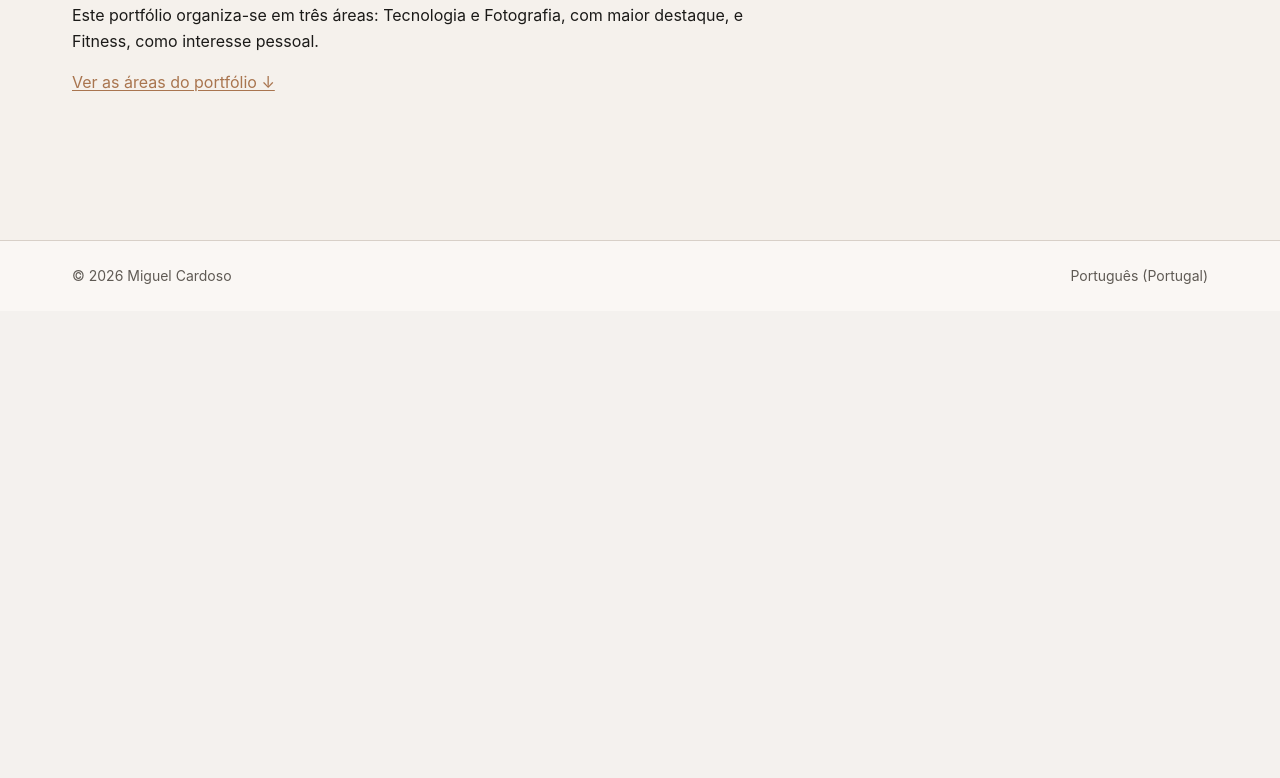
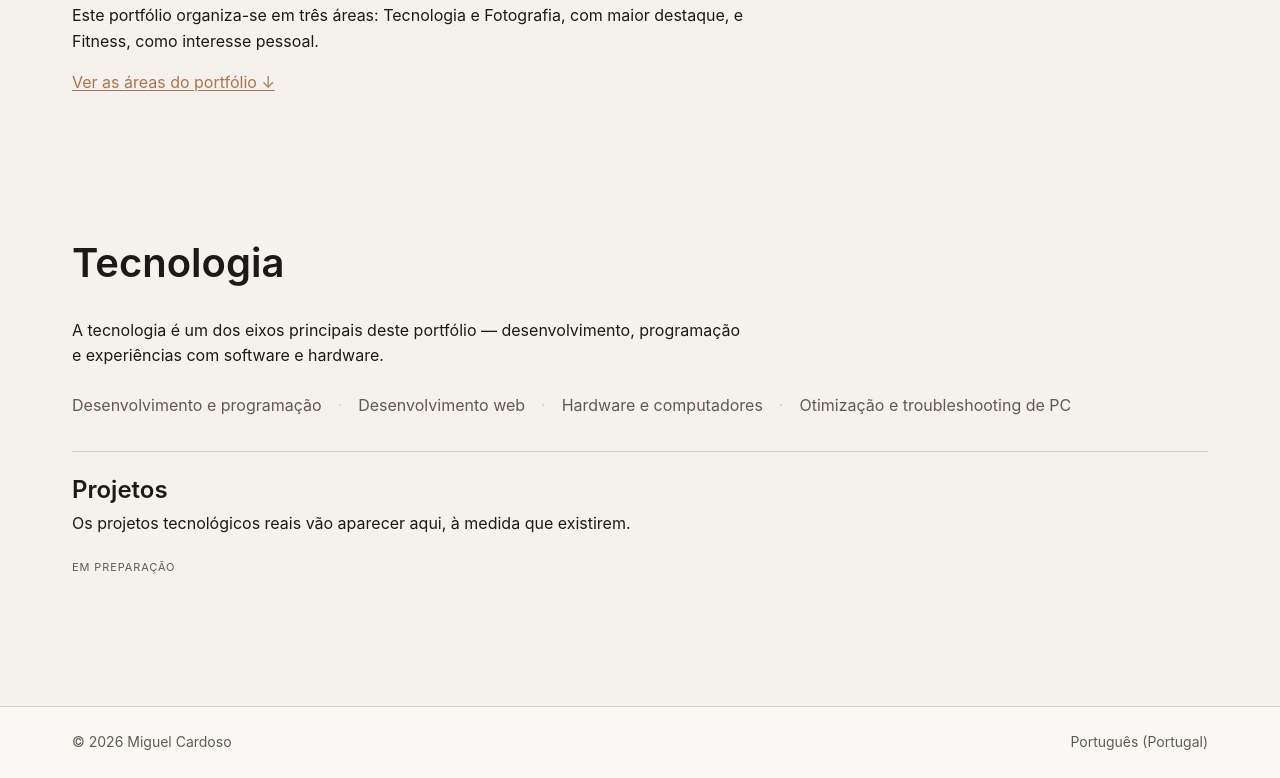
Before and after one commit to dmigueltc/Portfolio, a Django app: page / in a window 1280 px wide. Shown: the part 1221-1999 px from the top of the page. Before the commit the page ends 1505 px from the top, so only its background shows below. Run offline with Django 5.2, Linux system fonts and the light colour scheme.

Commit message:
tecnologia-increment

```diff
--- a/static/css/layout.css
+++ b/static/css/layout.css
@@ -116,7 +116,7 @@
   font-size: var(--font-size-h3);
   font-weight: 400;
   color: var(--color-text-muted);
-  max-width: 42rem;
+  max-width: var(--prose-max-width);
   margin-bottom: var(--space-xl);
 }
 
@@ -310,10 +310,60 @@
   }
 }
 
-/* Mesma largura de leitura já usada em .hero__statement, para manter
-   linhas de texto confortáveis (não é um valor novo/isolado). */
+/* Largura de leitura via --prose-max-width (ver tokens.css). */
 .about__content {
-  max-width: 42rem;
+  max-width: var(--prose-max-width);
+}
+
+/* -------------------- Tecnologia -------------------- */
+
+.tech-preview {
+  padding-block: var(--space-4xl);
+}
+
+.tech-preview__intro {
+  max-width: var(--prose-max-width);
+}
+
+/* Lista de temas já documentados (sitemap-v1.md, "Tecnologia"),
+   apresentada como texto simples — não como badges/skills com
+   percentagens, para não parecer um currículo tradicional. */
+.tech-preview__topics {
+  list-style: none;
+  margin: var(--space-xl) 0 0 0;
+  padding: 0;
+  display: flex;
+  flex-wrap: wrap;
+  gap: var(--space-sm) var(--space-lg);
+  color: var(--color-text-muted);
+}
+
+.tech-preview__topics li {
+  position: relative;
+}
+
+.tech-preview__topics li:not(:last-child)::after {
+  content: "·";
+  margin-left: var(--space-lg);
+  color: var(--color-border);
+}
+
+/* Espaço reservado para projetos reais (FR-005 / sitemap-v1.md):
+   reutiliza .area-card__status, já definida para a Explora — mesmo
+   vocabulário visual de "estado", sem duplicar a regra. */
+.tech-preview__projects {
+  margin-top: var(--space-2xl);
+  padding-top: var(--space-xl);
+  border-top: var(--border-width) solid var(--color-border);
+}
+
+.tech-preview__projects-title {
+  margin: 0 0 var(--space-sm) 0;
+  font-size: var(--font-size-h3);
+}
+
+.tech-preview__projects p {
+  max-width: var(--prose-max-width);
 }
 
 /* -------------------- Footer -------------------- */
--- a/static/css/tokens.css
+++ b/static/css/tokens.css
@@ -59,6 +59,10 @@
      para poder ser reutilizado por futuras grids semelhantes (ex.:
      Projetos em destaque) sem duplicar o valor. */
   --card-grid-min-width: 16rem; /* 256px */
+  /* Largura máxima de bloco de texto corrido, para linhas legíveis.
+     Já usado em 3 sítios (Hero, Sobre mim, Tecnologia) — passa a token
+     em vez de repetir "42rem" em cada ficheiro/secção. */
+  --prose-max-width: 42rem; /* 672px */
 
   /* Radius, borders, sombras */
   --radius-sm: 0.5rem;   /* 8px */
--- a/templates/pages/home.html
+++ b/templates/pages/home.html
@@ -113,4 +113,47 @@
     </div>
   </div>
 </section>
+
+<section id="tecnologia" class="tech-preview container" aria-labelledby="tecnologia-title">
+  <header class="section-heading">
+    <h2 id="tecnologia-title" class="section-heading__title">{% translate "Tecnologia" %}</h2>
+  </header>
+
+  {% comment %}
+  Conteúdo restrito ao já aprovado em FR-005 e sitemap-v1.md
+  ("Tecnologia"): a frase de introdução parafraseia a descrição da
+  FR-005 ("apresentar conteúdos relacionados com desenvolvimento,
+  tecnologia, experiências, hardware, software e projetos"); os temas
+  listados são exatamente os do "Conteúdo previsto" do sitemap (não
+  inclui a entrada "Tecnologia" da própria lista, por ser redundante
+  com o título desta secção). Nenhuma tecnologia, projeto, empresa ou
+  competência específica não documentada foi acrescentada.
+  {% endcomment %}
+  <div class="tech-preview__intro">
+    <p>
+      {% translate "A tecnologia é um dos eixos principais deste portfólio — desenvolvimento, programação e experiências com software e hardware." %}
+    </p>
+  </div>
+
+  <ul class="tech-preview__topics" aria-label="{% translate 'Temas de Tecnologia' %}">
+    <li>{% translate "Desenvolvimento e programação" %}</li>
+    <li>{% translate "Desenvolvimento web" %}</li>
+    <li>{% translate "Hardware e computadores" %}</li>
+    <li>{% translate "Otimização e troubleshooting de PC" %}</li>
+  </ul>
+
+  {% comment %}
+  Espaço preparado para projetos reais (FR-005: "A área pode, no
+  futuro, incluir... projetos"; sitemap-v1.md, Home: "Projetos em
+  destaque só devem aparecer com conteúdo real"). Sem projetos
+  fictícios — apenas o estado "Em preparação", já usado na Explora.
+  {% endcomment %}
+  <div class="tech-preview__projects">
+    <h3 class="tech-preview__projects-title">{% translate "Projetos" %}</h3>
+    <p>
+      {% translate "Os projetos tecnológicos reais vão aparecer aqui, à medida que existirem." %}
+    </p>
+    <span class="area-card__status">{% translate "Em preparação" %}</span>
+  </div>
+</section>
 {% endblock %}
```
Also changed, not shown: PROJECT_STATUS.md (+25 -9 lines), apps/pages/tests.py (+81 -1 lines), docs/04-architecture/decisions/decision-log.md (+19 -0 lines), CHANGELOG.md.
